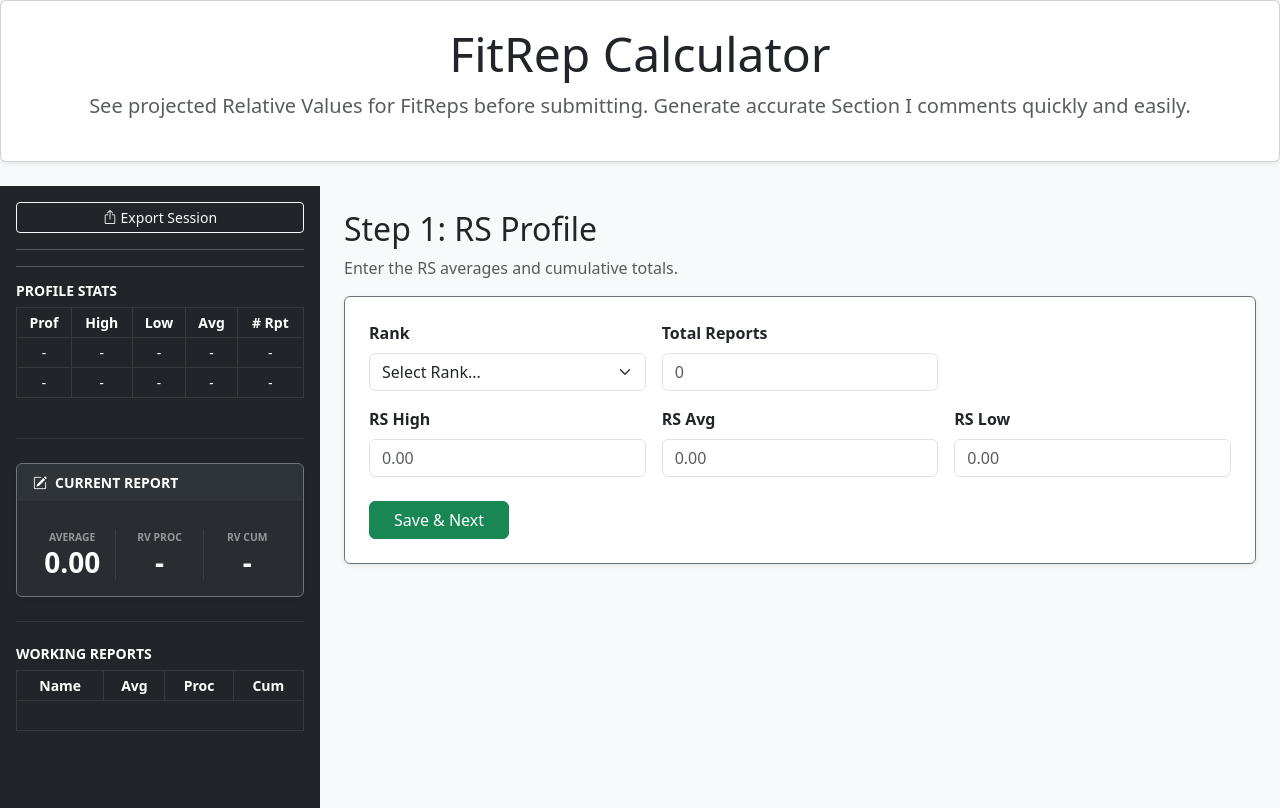
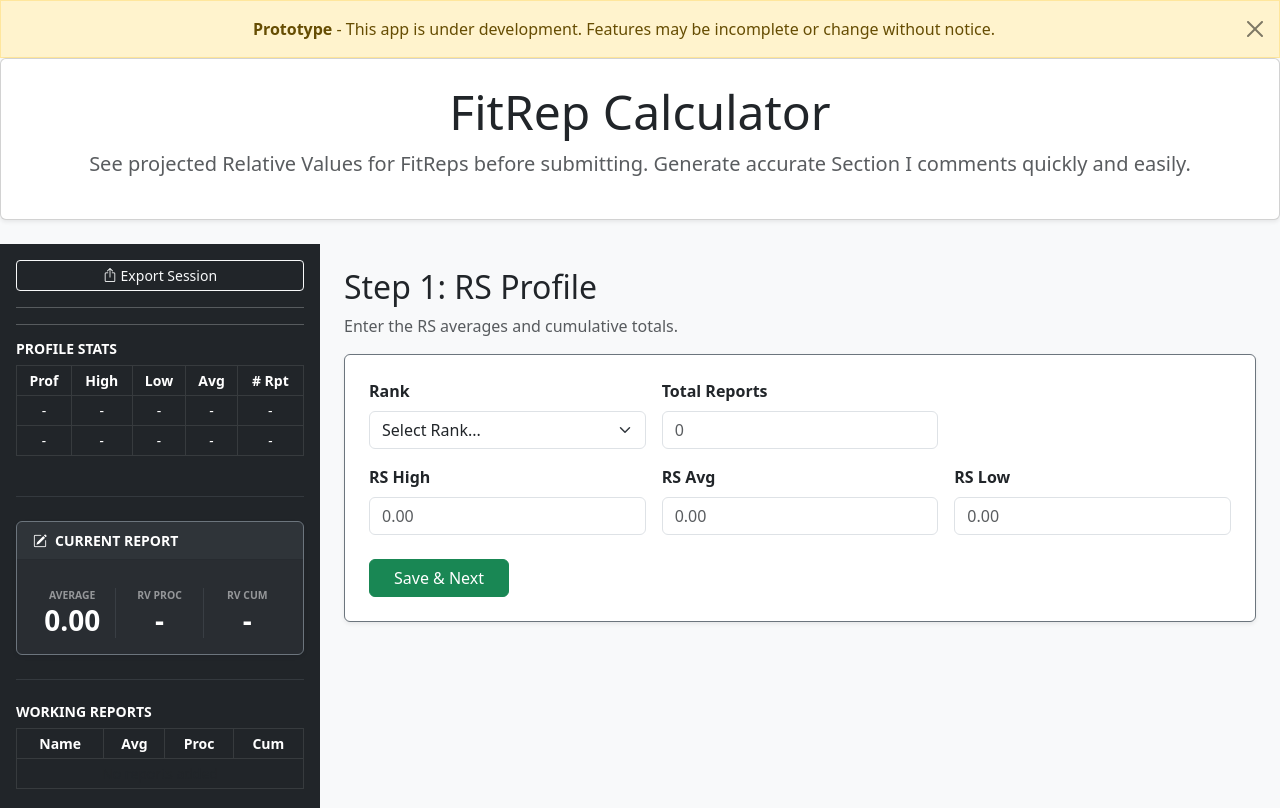
Before and after one commit to njp-2024/fitrep-js, a website with bundled scripts: page index.html in a window 1280 px wide. Shown: the top 808 px of the page. Built offline with nearby package versions, Linux system fonts and the light colour scheme.

Commit message:
added prototype banner and disclaimer

```diff
--- a/index.html
+++ b/index.html
@@ -12,6 +12,14 @@
 
 </head>
 <body class="bg-light">
+
+    <!-- ========================================
+         PROTOTYPE BANNER
+         ======================================== -->
+    <div class="alert alert-warning alert-dismissible fade show m-0 rounded-0 text-center" role="alert">
+        <strong>Prototype</strong> - This app is under development. Features may be incomplete or change without notice.
+        <button type="button" class="btn-close" data-bs-dismiss="alert" aria-label="Close"></button>
+    </div>
 
     <!-- ========================================
          HEADER
@@ -342,6 +350,9 @@
                                                     </button>
                                                 </div>
                                             </div>
+                                            <small class="text-muted d-block text-center mt-2" style="font-size: 0.7rem;">
+                                                <i class="bi bi-info-circle"></i> AI mode sends your narrative inputs to OpenAI. Do not enter unauthorized data.
+                                            </small>
                                         </div>
 
                                         <div class="d-flex align-items-center justify-content-end mb-2">
```
